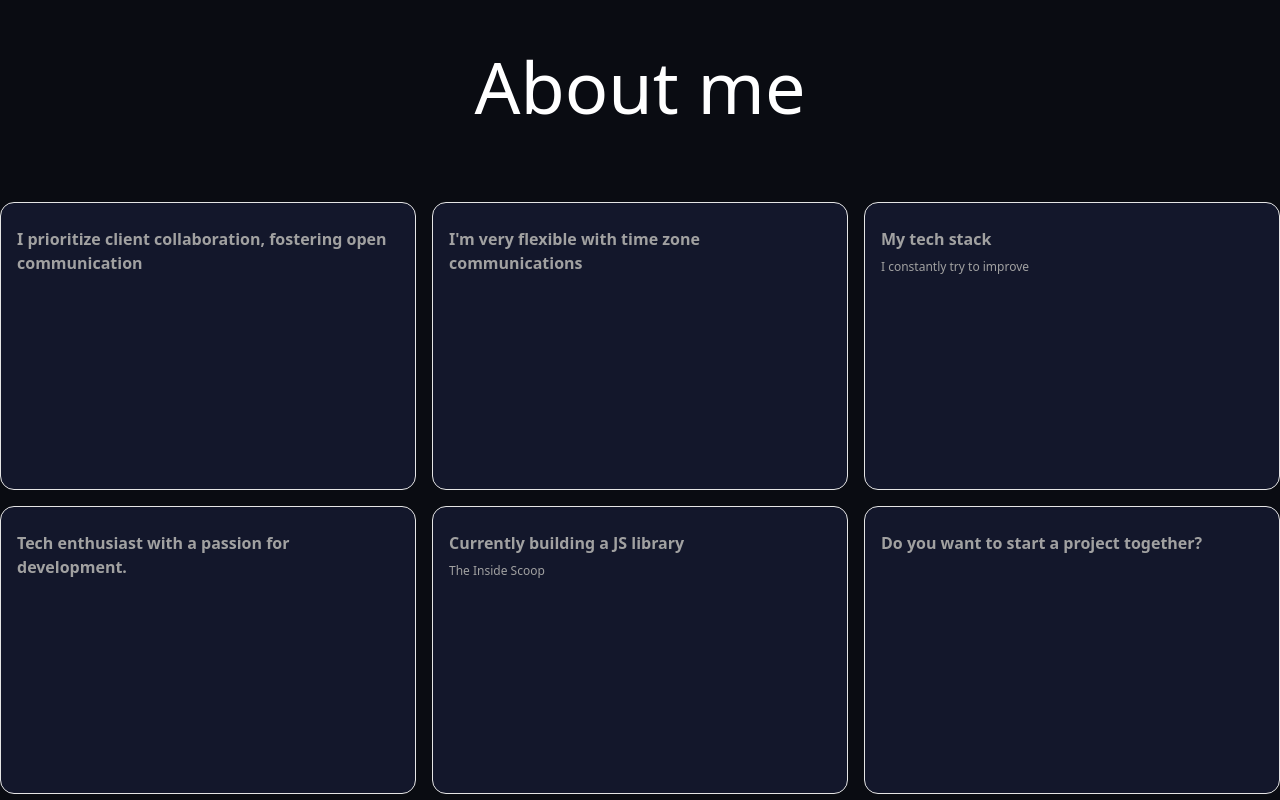
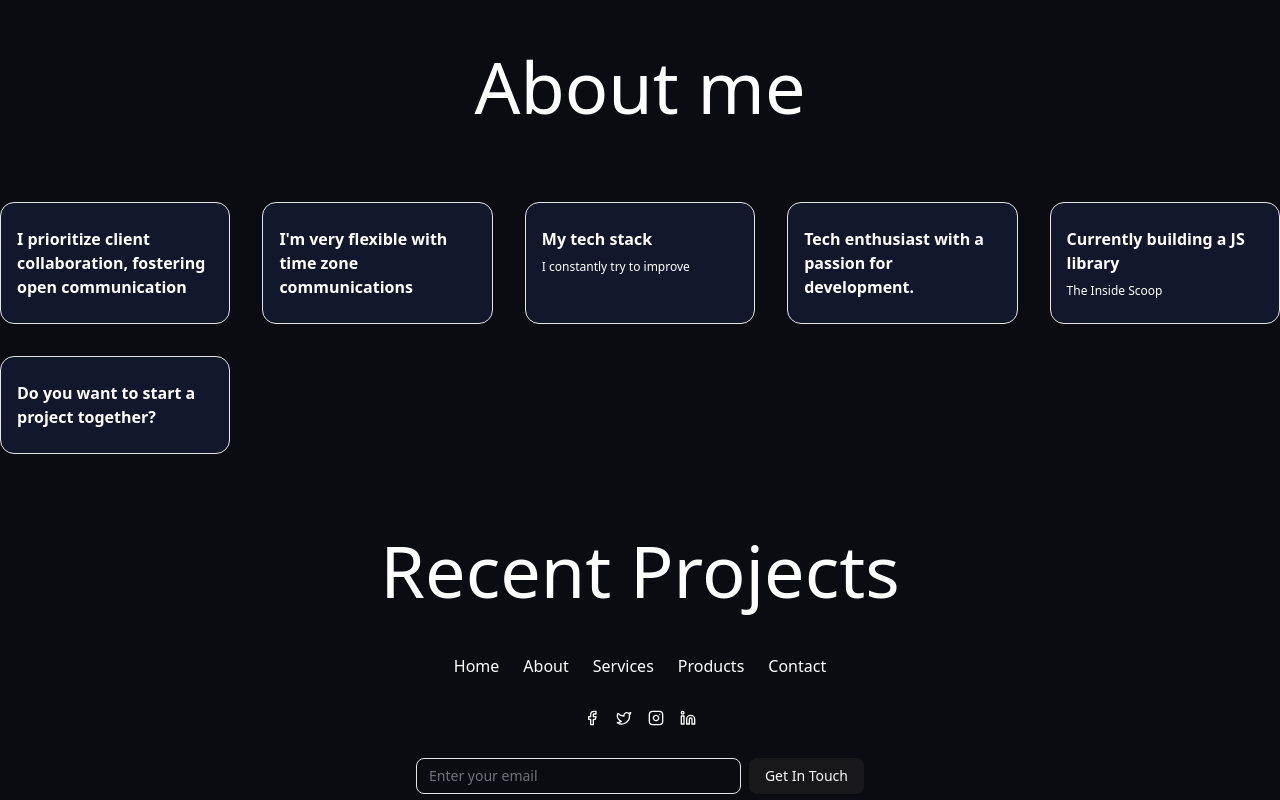
Before and after one commit to ayobami7/my-portfolio, a Next.js app: page / in a window 1280 px wide. Shown: the part 820-1620 px from the top of the page. Built offline with nearby package versions, Linux system fonts and the light colour scheme.

Commit message:
changed grid no

```diff
--- a/components/ui/bento-grid.tsx
+++ b/components/ui/bento-grid.tsx
@@ -10,7 +10,8 @@ export const BentoGrid = ({
   return (
     <div
       className={cn(
-        "mx-auto grid max-w-7xl grid-cols-1 gap-4 md:auto-rows-[18rem] md:grid-cols-3",
+        // "mx-auto grid max-w-7xl grid-cols-1 gap-4 md:auto-rows-[18rem] md:grid-cols-3",
+        "grid grid-cols-1 md:grid-cols-6 lg:grid-cols-5 md:grid-row-7 gap-4 lg:gap-8 mx-auto",
         className,
       )}
     >
@@ -36,6 +37,7 @@ export const BentoGridItem = ({
 }) => {
   return (
     <div
+    key={id}
       className={cn(
         "group/bento shadow-input row-span-1 flex flex-col justify-between space-y-4 rounded-xl border border-neutral-200 bg-white p-4 transition duration-200 hover:shadow-xl dark:border-white/[0.2] dark:bg-black dark:shadow-none",
         className,
@@ -44,10 +46,10 @@ export const BentoGridItem = ({
       {header}
       <div className="transition duration-200 group-hover/bento:translate-x-2">
         {icon}
-        <div className="mt-2 mb-2 font-sans font-bold text-neutral-400 dark:text-neutral-200">
+        <div className="mt-2 mb-2 font-sans font-semibold">
           {title}
         </div>
-        <div className="font-sans text-xs font-normal text-neutral-400 dark:text-neutral-300">
+        <div className="font-sans text-xs font-normal">
           {description}
         </div>
       </div>
```
